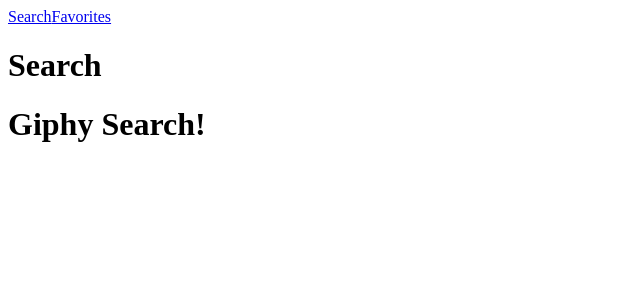
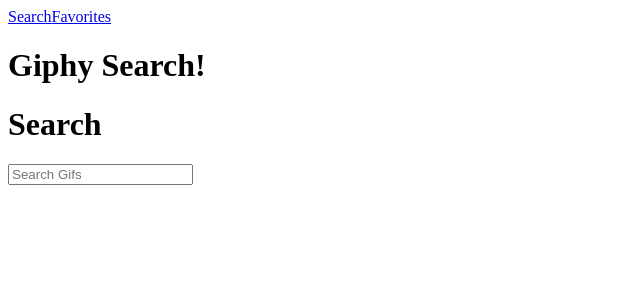
Before and after one commit to jessicaheggem/group-giphy-saga-project, a React (Create React App) app: page / in a window 1280 px wide. Shown: the top 300 px of the page, without its empty margins (0-640 px from the left). Built offline with nearby package versions, Linux system fonts and the light colour scheme.

Commit message:
updated Header and Search components

```diff
--- a/src/components/App/App.js
+++ b/src/components/App/App.js
@@ -1,7 +1,8 @@
 import React, { Component } from 'react';
 import { HashRouter as Router, Route, Link } from 'react-router-dom';
-import Search from '../Search/Search'
-import Favorites from '../Favorites/Favorites'
+import Search from '../Search/Search';
+import Favorites from '../Favorites/Favorites';
+import Header from '../Header/Header';
 class App extends Component {
 
   render() {
@@ -11,10 +12,6 @@
         <Link to="/favorites">Favorites</Link>
         <Route exact path="/" component={Search} />
         <Route path="/favorites" component={Favorites} />
-
-        <div>
-          <h1>Giphy Search!</h1>
-        </div>
       </Router>
 
     );
--- a/src/components/Header/Header.jsx
+++ b/src/components/Header/Header.jsx
@@ -0,0 +1,15 @@
+import React, { Component } from 'react';
+
+class Header extends Component {
+
+    render() {
+        return (
+            <div>
+                <h1>Giphy Search!</h1>
+            </div>
+        );
+    }
+
+}
+
+export default Header;
--- a/src/components/Search/Search.jsx
+++ b/src/components/Search/Search.jsx
@@ -1,13 +1,22 @@
 import React, { Component } from 'react';
+import Header from '../Header/Header'
 
 class Search extends Component {
+    handleChange = () => {
+        this.setState({
+            search: ''
+        })
+    }
 
-  render() {
-    return (
-      <h1>Search</h1>
-
-    );
-  }
+    render() {
+        return (
+            <>
+                <Header />
+                <h1>Search</h1>
+                <input type="text" placeholder="Search Gifs" onChange={this.handleChange} />
+            </>
+        );
+    }
 
 }
 
```
